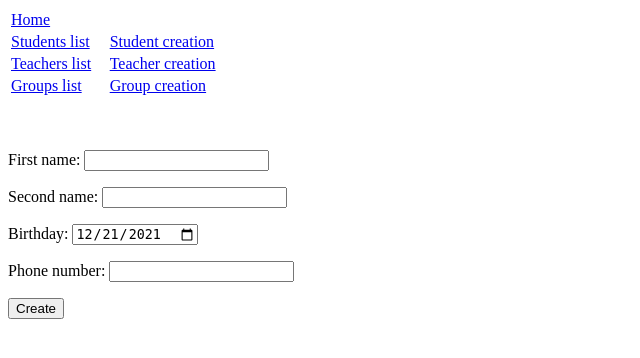
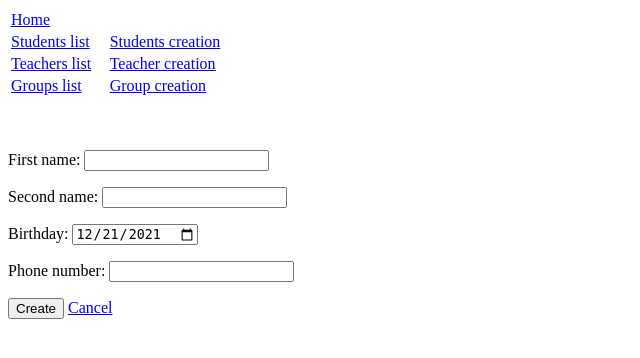
Before and after one commit to kokkinn/django-lms, a Django app: page /students/create/ in a window 1280 px wide. Shown: the top 358 px of the page, without its empty margins (0-640 px from the left). Run offline with Django 4.2, Linux system fonts and the light colour scheme.

Commit message:
studens_change_only_hmwrk14

```diff
--- a/lms/urls.py
+++ b/lms/urls.py
@@ -16,20 +16,20 @@ Including another URLconf
 
 # import debug_toolbar
 
-from django.urls import path
+from django.urls import path, include
 
 from core.views import index
 from groups.views import get_groups, group_create, update_group
 
-from students.views import create_student, get_students, update_student
+from students.views import create_student, get_students, update_student, delete_student
 
 from teachers.views import create_teacher, get_teachers, update_teacher
 
 urlpatterns = [
     path('', index),
-    path('students/', get_students),
-    path('students/create/', create_student, name="create_student"),
-    path('students/update/<int:pk>/', update_student, name="update_student"),
+    path('students/', include('students.urls')),
+
+
     path('groups/', get_groups),
     path('groups/create/', group_create),
     path('groups/update/<int:pk>/', update_group, name="update_group"),
--- a/students/templates/students/create.html
+++ b/students/templates/students/create.html
@@ -9,6 +9,7 @@
         {% csrf_token %}
         {{form.as_p}}
         <input type="submit" value="Create">
+        <a href="{% url 'students:list' %}">Cancel</a>&nbsp;&nbsp;
     </form>
 
 {% endblock %}
--- a/students/templates/students/list.html
+++ b/students/templates/students/list.html
@@ -16,6 +16,8 @@
     </form>
 
     {% for student in students %}
-    <a href="update/{{student.id}}/" > Edit</a>&nbsp;&nbsp;{{student}}<br>
+    <a href="{% url 'students:update' student.id %}">Edit</a>&nbsp;&nbsp;
+    <a href="{% url 'students:delete' student.id %}">Delete</a>&nbsp;&nbsp;{{student}}
+<br>
     {% endfor %}
 {% endblock %}
--- a/students/templates/students/update.html
+++ b/students/templates/students/update.html
@@ -9,6 +9,7 @@
         {% csrf_token %}
         {{form.as_p}}
         <input type="submit" value="Update">
+        <a href="{% url 'students:list' %}">Cancel</a>&nbsp;&nbsp;
     </form>
 
 {% endblock %}
--- /dev/null
+++ b/students/urls.py
@@ -0,0 +1,13 @@
+from django.urls import path
+
+from .views import create_student, get_students, update_student, delete_student
+
+app_name = 'students'
+urlpatterns = [
+    path('', get_students, name='list'),
+    path('create/', create_student, name="create"),
+    path('update/<int:pk>/', update_student, name="update"),
+    path('delete/<int:pk>/', delete_student, name="delete"),
+
+
+]
--- a/students/views.py
+++ b/students/views.py
@@ -1,5 +1,6 @@
 from django.http import HttpResponse, HttpResponseRedirect
-from django.shortcuts import render
+from django.shortcuts import render, get_object_or_404
+from django.urls import reverse
 from django.views.decorators.csrf import csrf_exempt
 
 from students.models import Students
@@ -33,7 +34,7 @@ def create_student(request):
         form = StudentCreateForm(data=request.POST)
         if form.is_valid():
             form.save()
-            return HttpResponseRedirect('/students')
+            return HttpResponseRedirect(reverse('students:list'))
     return render(
         request=request,
         template_name='students/create.html',
@@ -49,9 +50,18 @@ def update_student(request, pk):
         form = StudentCreateForm(data=request.POST, instance=student)
         if form.is_valid():
             form.save()
-            return HttpResponseRedirect('/students')
+            return HttpResponseRedirect(reverse('students:list'))
     return render(
         request=request,
         template_name='students/update.html',
         context={'form': form}
     )
+
+
+def delete_student(request, pk):
+    student = get_object_or_404(Students, id=pk)
+    if request.method == "POST":
+        student.delete()
+        return HttpResponseRedirect(reverse('students:list'))
+
+    return render(request, 'students/delete.html', {"student": student})
--- a/templates/base.html
+++ b/templates/base.html
@@ -10,8 +10,8 @@
             <td><a href = "/">Home</a></td>
         </tr>
         <tr>
-            <td><a href = "/students/">Students list</a>&emsp;</td>
-            <td><a href = "/students/create">Student creation</a></td>
+            <td><a href="{% url 'students:list'  %}">Students list</a>&emsp;</td>
+            <td><a href="{% url 'students:create'  %}">Students creation</a></td>
 
         </tr>
 
```
Also changed, not shown: students/templates/students/delete.html (added, +14 -0 lines), db.sqlite3.
